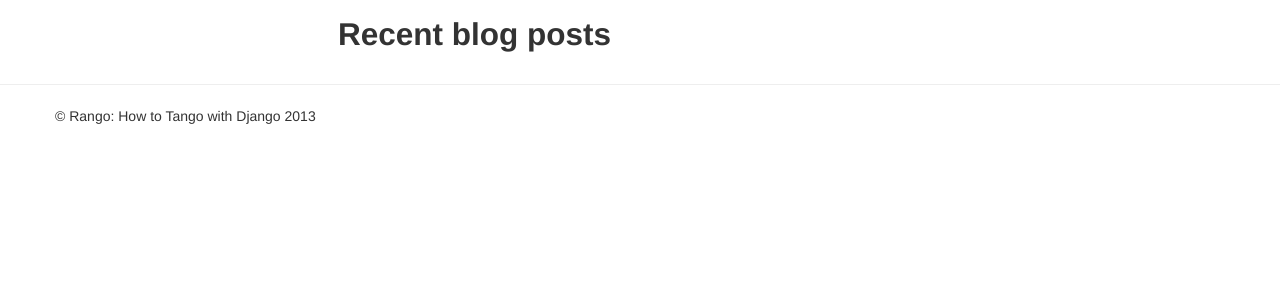
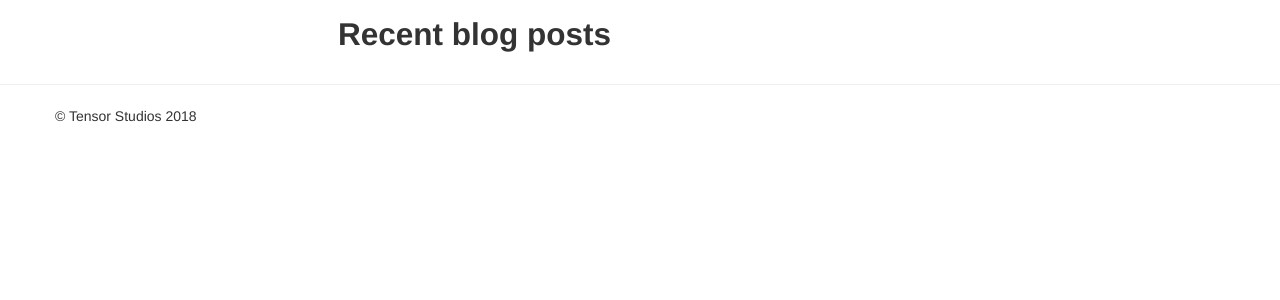
Before and after one commit to TensorStudios/TensorStudiosWeb, a Django app: page / in a window 1280 px wide. Shown: the part 316-616 px from the top of the page. Run offline with Django 3.2, Linux system fonts and the light colour scheme; data that the repository does not hold is empty; some libraries are stand-ins or nearby versions.

Commit message:
Changed name in footer

```diff
--- a/blog/templates/blog/base.html
+++ b/blog/templates/blog/base.html
@@ -67,7 +67,7 @@
 
 <footer>
     <div class="container">
-        <p>&copy; Rango: How to Tango with Django 2013</p>
+        <p>&copy; Tensor Studios 2018</p>
     </div>
 </footer>
 
```
